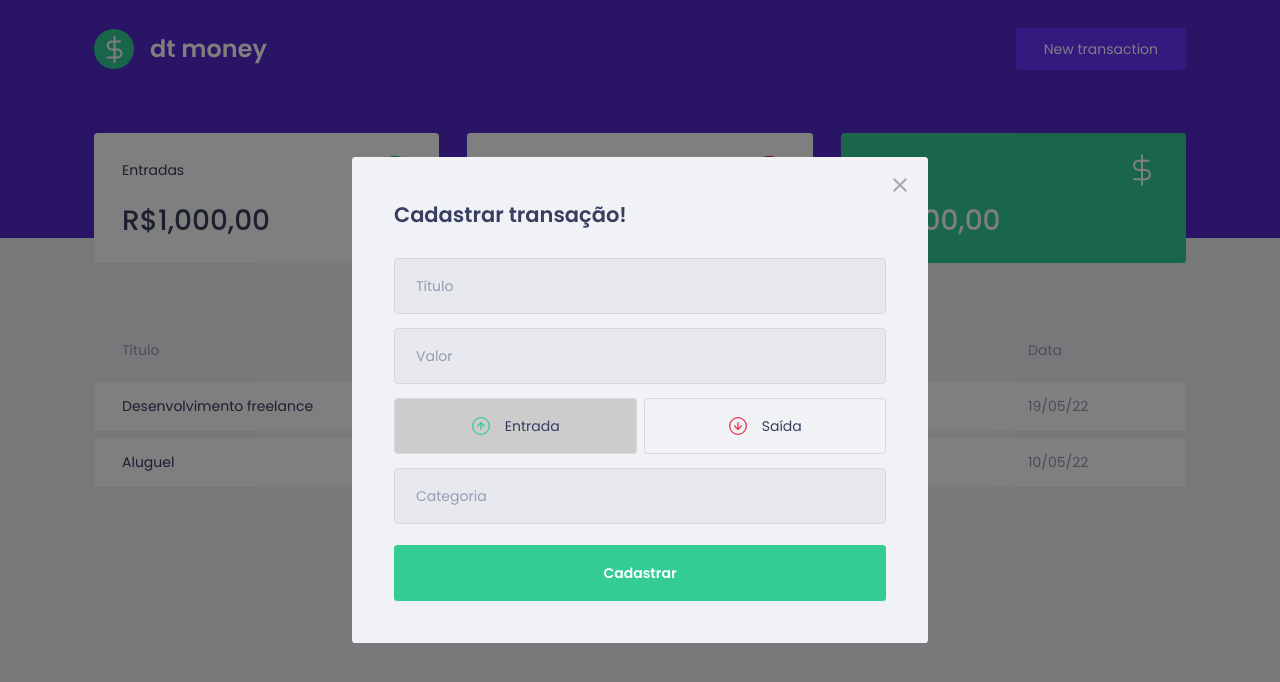
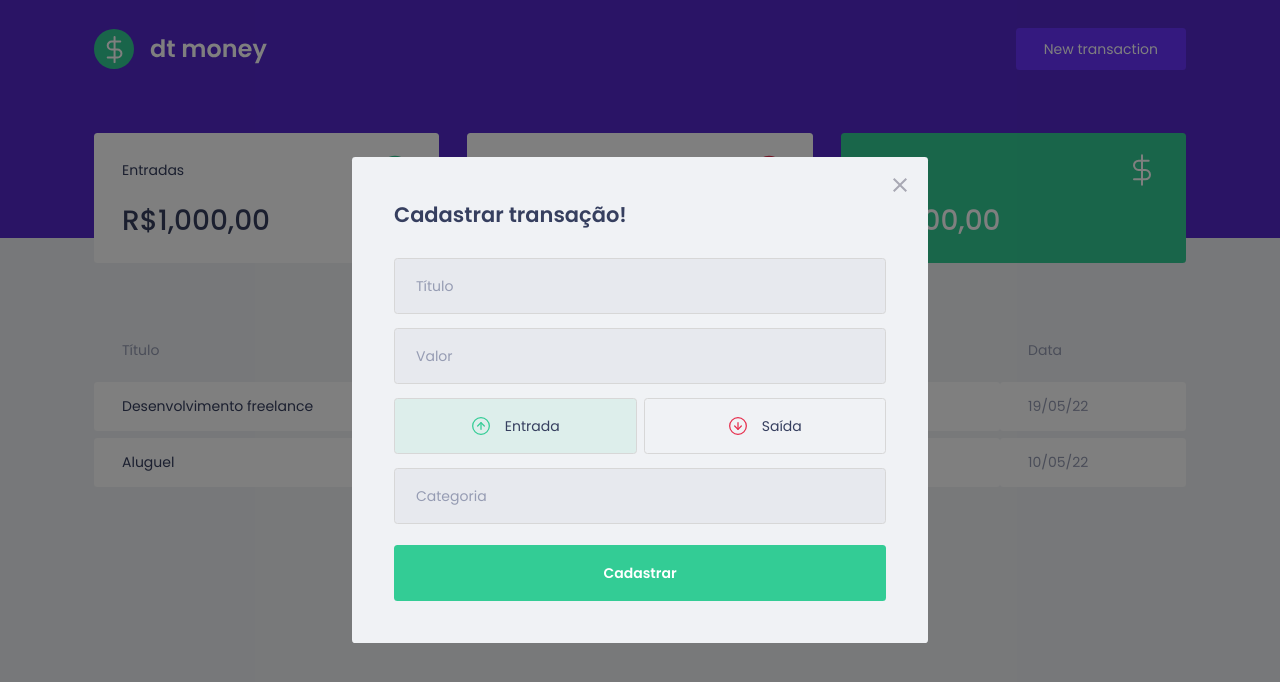
Before and after one commit to dscostat7/platform-money-controller, a React (Create React App) app: page / in a window 1280 px wide. Both pictures are taken after a click on the button "New transaction". Shown: the top 682 px of the page. Built offline with nearby package versions, Linux system fonts and the light colour scheme; no server answers; what miragejs would draw is missing.

Commit message:
continue styled button

```diff
--- a/src/components/NewTransactionModal/index.tsx
+++ b/src/components/NewTransactionModal/index.tsx
@@ -33,12 +33,22 @@
                 <input placeholder="Valor" type="number" />
 
                 <TransactionTypeContainer>
-                    <RadioBox type="button" onClick={() => {setType('deposit');}} isActive={type === 'deposit'}>
+                    <RadioBox
+                        type="button"
+                        onClick={() => { setType('deposit'); }}
+                        isActive={type === 'deposit'}
+                        activeColor="green"
+                    >
                         <img src={incomeImg} alt="deposit" />
                         <span>Entrada</span>
                     </RadioBox>
 
-                    <RadioBox type="button" onClick={() => {setType('withdraw');}} isActive={type === 'withdraw'}>
+                    <RadioBox
+                        type="button"
+                        onClick={() => { setType('withdraw'); }}
+                        isActive={type === 'withdraw'}
+                        activeColor="red"
+                    >
                         <img src={outcomeImg} alt="bank" />
                         <span>Saída</span>
                     </RadioBox>
--- a/src/components/NewTransactionModal/styles.ts
+++ b/src/components/NewTransactionModal/styles.ts
@@ -1,5 +1,5 @@
 import styled from "styled-components";
-import { darken } from "polished";
+import { darken, transparentize } from "polished";
 
 export const Container = styled.form`
     h2 {
@@ -55,6 +55,12 @@
 
 interface RadioBoxProps {
     isActive: boolean;
+    activeColor: 'green' | 'red';
+}
+
+const colors = {
+    green: '#33CC95',
+    red: '#E52E4D'
 }
 
 export const RadioBox = styled.button<RadioBoxProps>`
@@ -62,7 +68,7 @@
     border: 1px solid #d7d7d7;
     border-radius: 0.25rem;
 
-    background: ${(props) => props.isActive ? '#ccc' : 'transparent'};
+    background: ${(props) => props.isActive ? transparentize(0.9, colors[props.activeColor]) : 'transparent'};
 
     display: flex;
     align-items: center;
```
